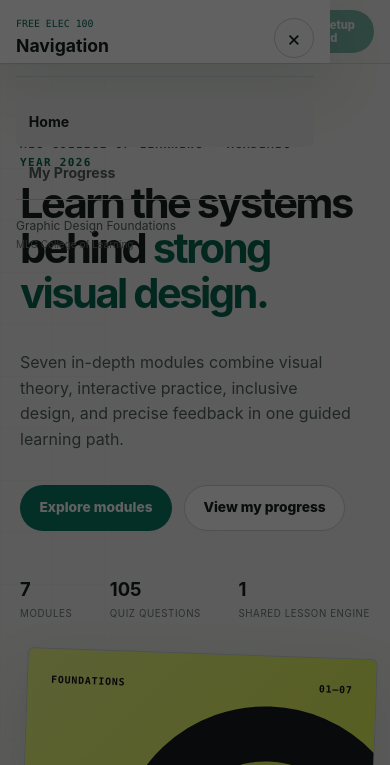
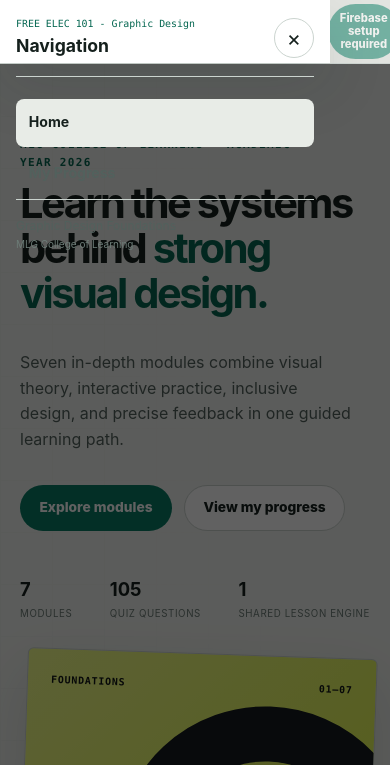
Before and after one commit to rreno1/gd, a plain HTML site: page index.html in a window 390 px wide. Both pictures are taken after a click on the button "Open navigation". Shown: the top 765 px of the page. Drawn offline with Linux system fonts and the light colour scheme.

Commit message:
Fix mobile navigation sidebar overlay stacking context bug and prevent background scroll when open

```diff
--- a/index.html
+++ b/index.html
@@ -5,7 +5,7 @@
   <meta name="viewport" content="width=device-width, initial-scale=1">
   <meta name="description" content="Interactive Graphic Design Foundations learning portal for MLG College of Learning.">
   <meta name="theme-color" content="#0d1114">
-  <title>FREE ELEC 100 — Graphic Design Foundations</title>
+  <title>FREE ELEC 101 - Graphic Design — Graphic Design Foundations</title>
   <link rel="stylesheet" href="styles/theme.css">
   <link rel="stylesheet" href="styles/main.css">
   <script src="js/theme.js?v=3"></script>
@@ -14,9 +14,9 @@
   <a class="skip-link" href="#mainContent">Skip to content</a>
   <nav class="portal-nav" aria-label="Primary navigation">
     <button class="mobile-menu-toggle" type="button" data-mobile-toggle aria-label="Open navigation" aria-controls="primaryNav" aria-expanded="false"><span></span><span></span></button>
-    <a class="nav-brand" href="index.html" aria-label="FREE ELEC 100 home"><span class="brand-mark" aria-hidden="true">G</span><span>FREE ELEC 100</span></a>
+    <a class="nav-brand" href="index.html" aria-label="FREE ELEC 101 - Graphic Design home"><span class="brand-mark" aria-hidden="true">G</span><span>FREE ELEC 101 - Graphic Design</span></a>
     <div class="nav-links mobile-drawer" id="primaryNav" data-mobile-drawer>
-      <div class="drawer-header"><div><small>FREE ELEC 100</small><strong>Navigation</strong></div><button type="button" data-mobile-close aria-label="Close navigation">×</button></div>
+      <div class="drawer-header"><div><small>FREE ELEC 101 - Graphic Design</small><strong>Navigation</strong></div><button type="button" data-mobile-close aria-label="Close navigation">×</button></div>
       <a class="nav-link active" aria-current="page" href="index.html">Home</a>
       <a class="nav-link" href="progress.html">My Progress</a>
       <a class="nav-link" id="adminLink" href="admin.html" hidden>Admin</a>
@@ -68,7 +68,7 @@
     </section>
   </main>
 
-  <footer class="portal-footer"><a class="nav-brand" href="index.html"><span class="brand-mark" aria-hidden="true">G</span><span>FREE ELEC 100</span></a><p>Graphic Design Foundations · MLG College of Learning</p><p>© <span data-current-year>2026</span></p></footer>
+  <footer class="portal-footer"><a class="nav-brand" href="index.html"><span class="brand-mark" aria-hidden="true">G</span><span>FREE ELEC 101 - Graphic Design</span></a><p>Graphic Design Foundations · MLG College of Learning</p><p>© <span data-current-year>2026</span></p></footer>
 
   <script src="js/navigation.js?v=3"></script>
   <script src="data/course.js?v=3"></script>
--- a/styles/main.css
+++ b/styles/main.css
@@ -264,6 +264,9 @@ select option {
   .nav-link { min-height: 48px; padding: 0 .8rem; border-radius: 8px; }.nav-link.active { background: var(--surface-2); }.nav-link::after { display: none; }
   .drawer-overlay { position: fixed; z-index: 70; inset: 0; border: 0; background: rgba(0,0,0,.62); }
   .drawer-open .drawer-overlay { display: block; }
+  .drawer-open { overflow: hidden; }
+  .drawer-open .portal-nav,
+  .drawer-open .admin-sidebar { z-index: 90; }
   .hero-section { min-height: auto; grid-template-columns: 1fr; padding-top: 4.5rem; }
   .hero-copy { order: 1; }.hero-poster { order: 2; width: min(100%, 420px); min-height: 0; justify-self: center; }
   .hero-facts { gap: 1rem; justify-content: space-between; }.hero-facts strong { font-size: 1.15rem; }.hero-facts span { font-size: .61rem; }
```
Also changed, not shown: FIREBASE_SETUP.md (+1 -1 lines), lesson.html (+3 -3 lines), progress.html (+5 -5 lines).
